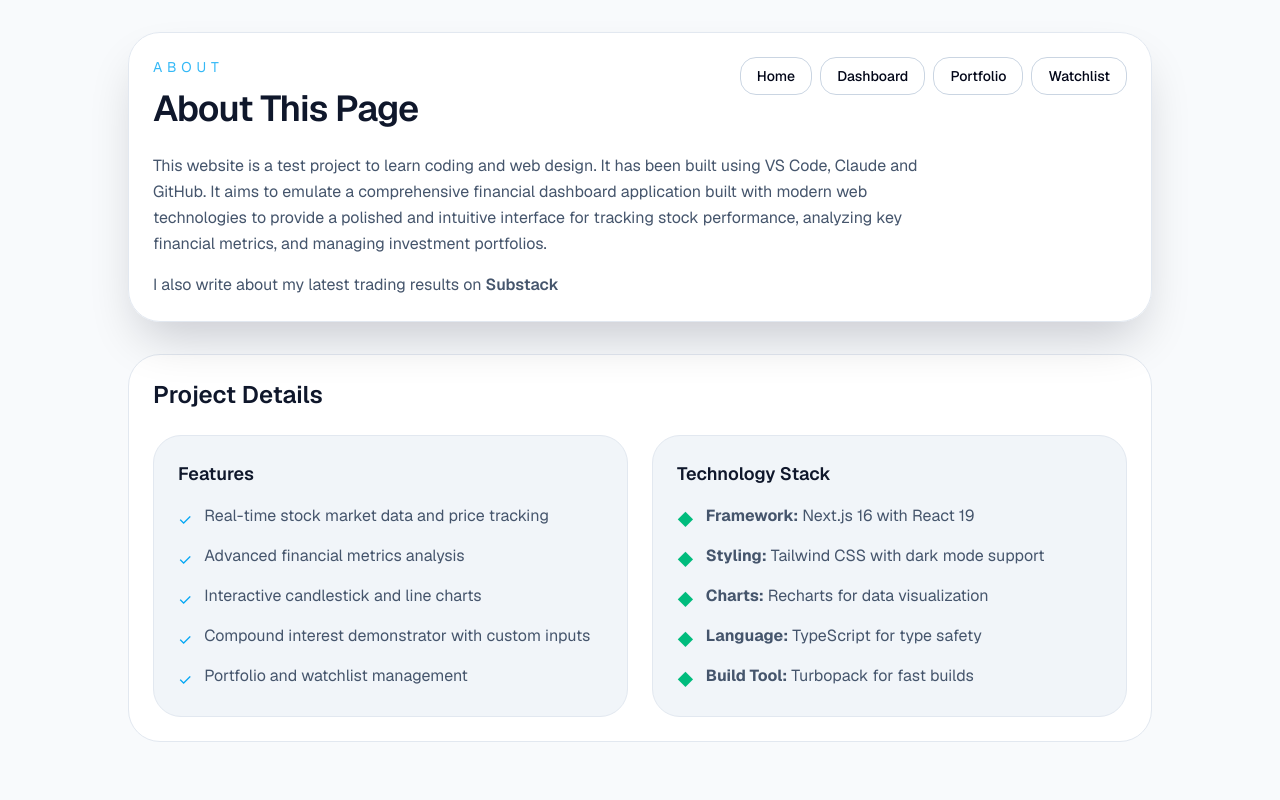
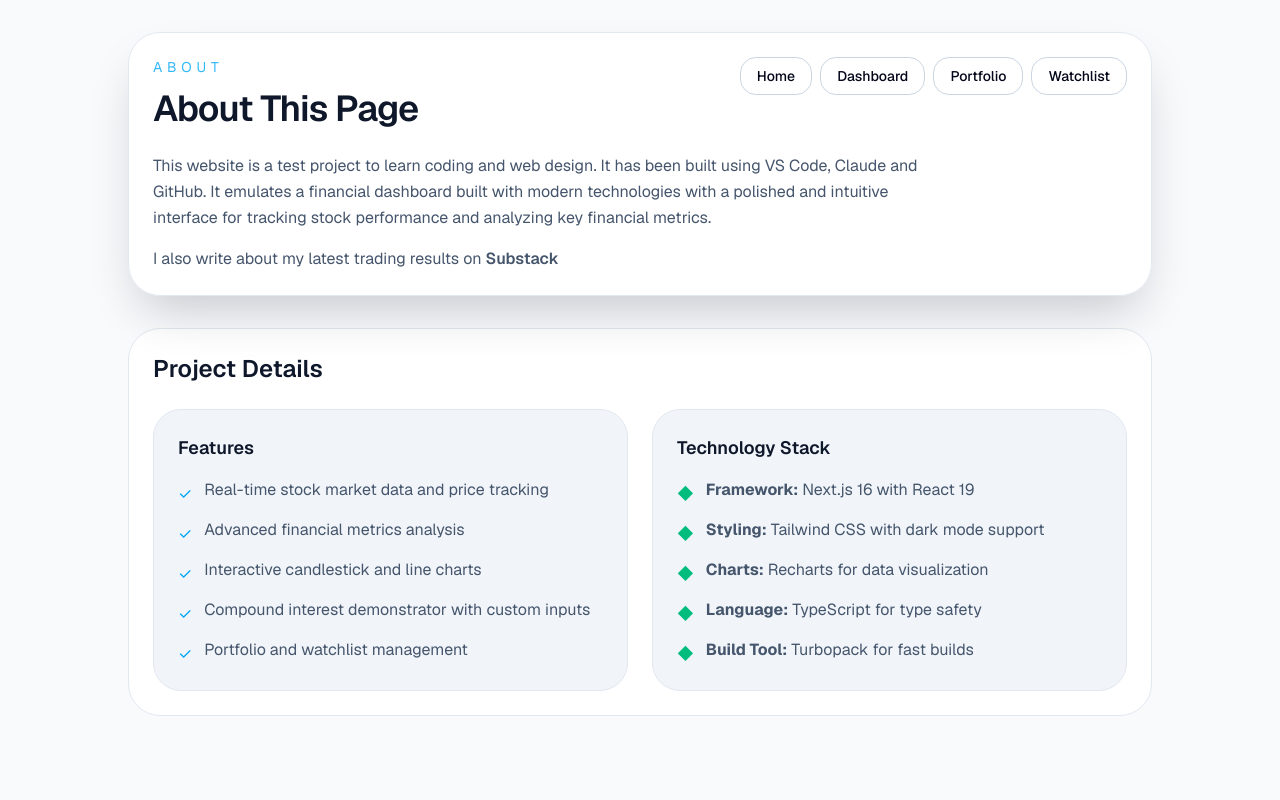
Before and after one commit to appcoder3-design/dashboard-app, a Next.js app: page /about in a window 1280 px wide. Shown: the top 800 px of the page. Built offline with nearby package versions, Linux system fonts and the light colour scheme.

Commit message:
text change

```diff
--- a/src/app/about/page.tsx
+++ b/src/app/about/page.tsx
@@ -38,8 +38,8 @@ export default function About() {
             </div>
             <div>
               <p className="mt-0 max-w-3xl text-slate-600 dark:text-slate-400 leading-relaxed">
-                This website is a test project to learn coding and web design. It has been built using VS Code, Claude and GitHub. It aims to emulate a comprehensive financial dashboard application built with modern web technologies to provide a polished and intuitive interface for tracking stock performance, analyzing key financial metrics, and managing investment portfolios.
-              </p>
+                This website is a test project to learn coding and web design. It has been built using VS Code, Claude and GitHub. It emulates a financial dashboard built with modern technologies with a polished and intuitive interface for tracking stock performance and analyzing key financial metrics.
+                             </p>
               <p className="mt-4 text-slate-600 dark:text-slate-400">
                 I also write about my latest trading results on {" "}
                 <a
```
